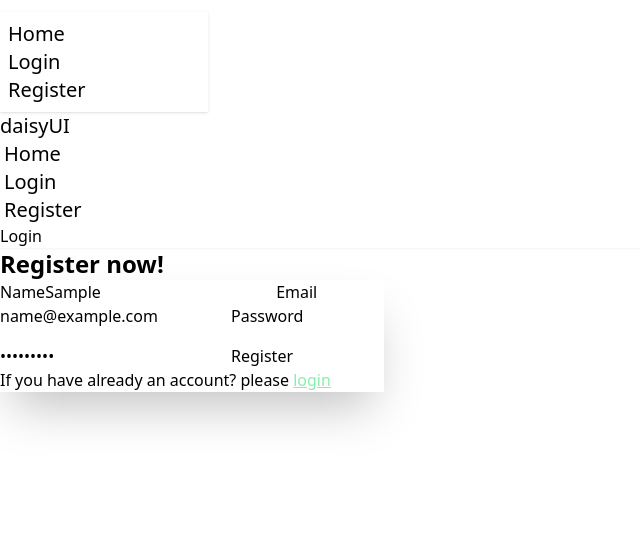
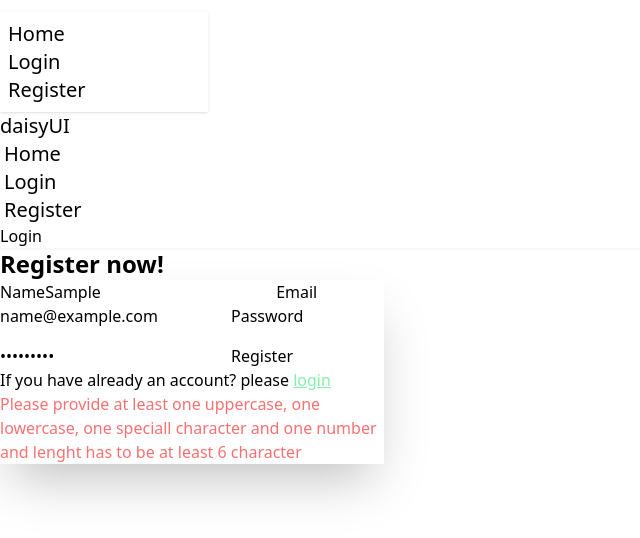
Before and after one commit to tajmirahman/recap-email-login-mohamilon, a React (Vite) app in the folder my-project/: page /register in a window 1280 px wide. Both pictures are taken after typing "Sample", "name@example.com", "Sample123" into the empty fields and a click on the button "Register". Shown: the top 538 px of the page, without its empty margins (0-640 px from the left). Built offline with nearby package versions, Linux system fonts and the light colour scheme; no server answers.

Commit message:
valided password done successfully

```diff
--- a/my-project/src/component/Register.jsx
+++ b/my-project/src/component/Register.jsx
@@ -1,10 +1,11 @@
-import React, { useContext } from 'react';
+import React, { useContext, useState } from 'react';
 import { AuthContext } from '../AuthProvider/AuthProvider';
 import { Link, useNavigate } from 'react-router-dom';
 
 const Register = () => {
     const navigate= useNavigate();
-    const {registerUser}=useContext(AuthContext)
+    const {registerUser}=useContext(AuthContext);
+    const [error, setError]=useState('');
 
     const handleRegister=(e)=>{
         e.preventDefault();
@@ -13,6 +14,13 @@ const Register = () => {
         const password=e.target.password.value;
 
         console.log(name,email,password)
+
+        const passwordRegex = /^(?=.*[A-Z])(?=.*[a-z])(?=.*\d)(?=.*[\W_]).{6,}$/;
+
+        if(!passwordRegex.test(password)){
+            setError('Please provide at least one uppercase, one lowercase, one speciall character and one number and lenght has to be at least 6 character');
+            return;
+        }
 
         registerUser(email,password)
         .then(result=>{
@@ -47,6 +55,9 @@ const Register = () => {
                             <button className="btn btn-neutral mt-4">Register</button>
                         </fieldset>
                         <p>If you have already an account? please <Link className='text-green-300 underline' to={'/login'}>login</Link></p>
+                        {
+                            error && <p className='text-red-400'>{error}</p>
+                        }
                     </form>
                 </div>
             </div>
```
